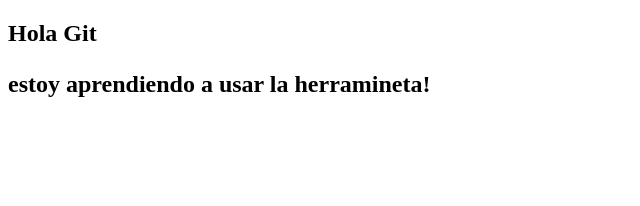
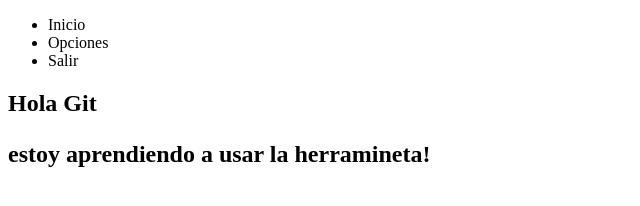
Before and after one commit to Dav0ss/sysRH, a plain HTML site: page index.html in a window 1280 px wide. Shown: the whole page, without its empty margins (0-640 px from the left). Drawn offline with Linux system fonts and the light colour scheme.

Commit message:
modificación de archivo index, bases de un panel de navegacion

```diff
--- a/index.html
+++ b/index.html
@@ -1,8 +1,18 @@
 <!DOCTYPE html>
-<html>
+<html lang="es,en">
 <head>
+    <meta charset="UTF-8">
+    <meta name="viewport" content="width=device-width, initial/scale=1.0">
+    <title>Principal</title>
 <head>
 <body>
+    <header>
+        <ul>
+            <li>Inicio</li>
+            <li>Opciones</li>
+            <li>Salir</ul>
+        </ul>
+    </header>
 <div>
 <h2>Hola Git<h2>
 <p>estoy aprendiendo a usar la herramineta!<p>
```
